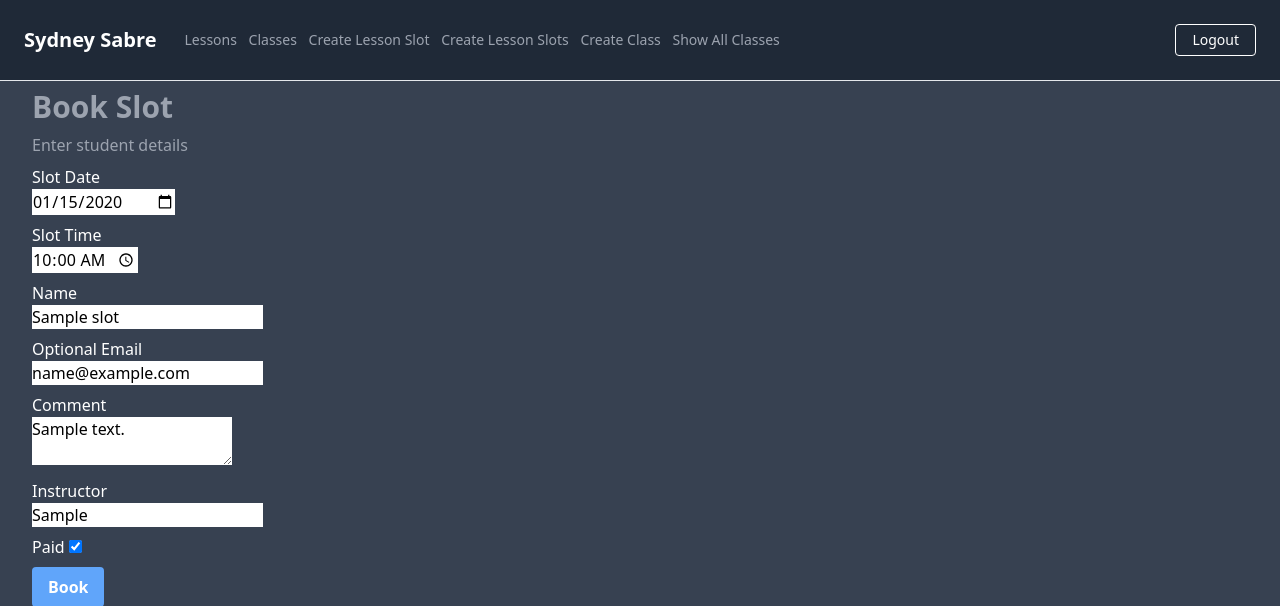
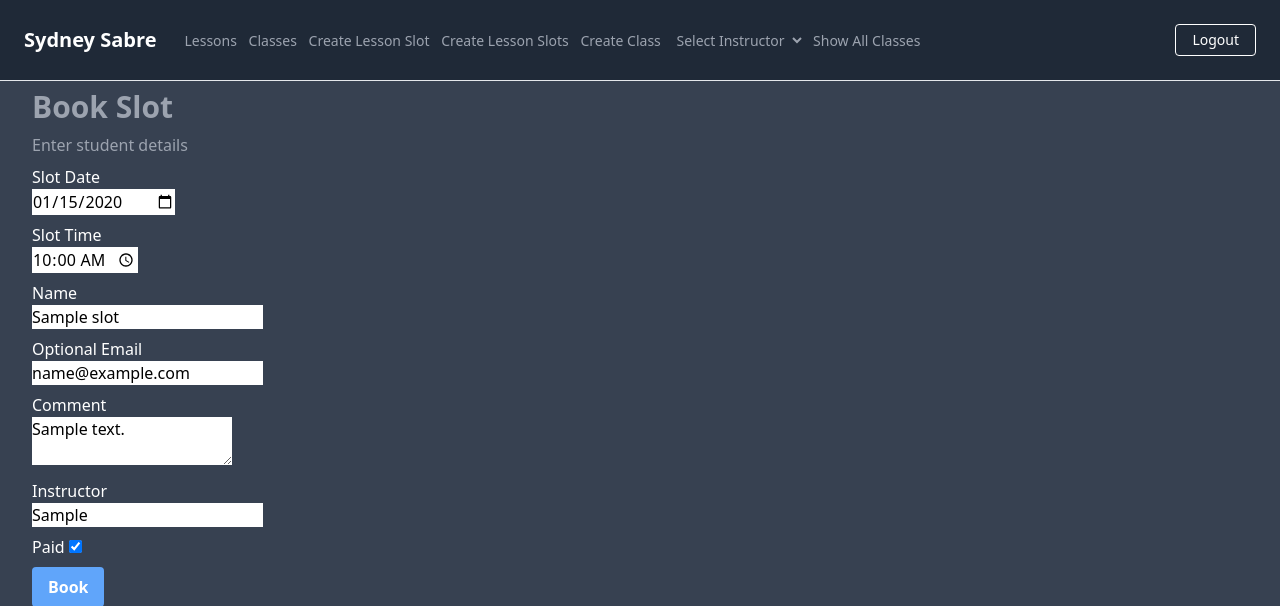
Before and after one commit to johnchowssc/lesson_booking_site, a Flask app: page /book/1 in a window 1280 px wide. Shown: the top 606 px of the page. Run offline with Flask 2, Linux system fonts and the light colour scheme; a user stored in the database is signed in; tables that the repository leaves empty hold one stand-in row (values such as "Sample post"); style sheets or scripts are compiled from the project's sources.

Commit message:
Create dropdown menu and routes to filter by instructor

```diff
--- a/app/routes.py
+++ b/app/routes.py
@@ -82,6 +82,28 @@ def show_date(date):
     slots = Slot.query.filter(and_(Slot.date < date_plus_range, Slot.date > date_minus_range)) #Show slots on current date +/- range days.
     slots = sorted(slots, key=lambda slot: slot.time) # Sort by time
     slots = sorted(slots, key=lambda slot: slot.instructor) #Sort by instructor
+    slots = sorted(slots, key=lambda slot: slot.date) # Then sort by date
+    slots_by_date = []
+    for k, g in groupby(slots, key=lambda slot: slot.date):
+        slots_by_date.append(list(g))
+    slots_by_date_instructor = []
+    for slots_in_date in slots_by_date:
+        slots_by_instructor = []
+        for k, g in groupby(slots_in_date, key= lambda slot_in_day: slot_in_day.instructor):
+            slots_by_instructor.append(list(g))
+        slots_by_date_instructor.append(slots_by_instructor)
+    return render_template('index.html', all_slots=slots_by_date_instructor, today=date, next_date=date_plus_range, prev_date=date_minus_range, prior_date=date_prev_range)
+
+# Show all future lessons for instructor
+@app.route('/instructor/<instructor>', methods=['GET'])
+def show_instructor(instructor):
+    instructor = str(instructor)
+    date = datetime.date.today()
+    date_plus_range = date + datetime.timedelta(days=SCAN_RANGE)
+    date_minus_range = date - datetime.timedelta(days=PAST_RANGE)
+    date_prev_range = date - datetime.timedelta(days=PREV_RANGE)
+    slots = Slot.query.filter(and_(Slot.date >= date, Slot.instructor == instructor)) #Show instructor slots on current date and future dates
+    slots = sorted(slots, key=lambda slot: slot.time) # Sort by time
     slots = sorted(slots, key=lambda slot: slot.date) # Then sort by date
     slots_by_date = []
     for k, g in groupby(slots, key=lambda slot: slot.date):
--- a/app/templates/base.html
+++ b/app/templates/base.html
@@ -42,6 +42,17 @@
                     href="{{url_for('create_class')}}">
                     Create Class
                 </a>
+                <select
+                    class="bg-gray-800 text-gray-400 hover:text-white px-1 mt-4 sm:mt-0"
+                    onchange="if(this.value) window.location.href=this.value">
+                    <option value="">Select Instructor</option>
+                    <option value="{{ url_for('show_instructor', instructor='John') }}">John</option>
+                    <option value="{{ url_for('show_instructor', instructor='Frances') }}">Frances</option>
+                    <option value="{{ url_for('show_instructor', instructor='Hamish') }}">Hamish</option>
+                    <option value="{{ url_for('show_instructor', instructor='Isobel') }}">Isobel</option>
+                    <option value="{{ url_for('show_instructor', instructor='Tim') }}">Tim</option>
+                    <option value="{{ url_for('show_instructor', instructor='Tom') }}">Tom</option>
+                </select>
                 <a
                     class="text-gray-400 hover:text-white block mt-4 sm:inline-block sm:mt-0 px-1"
                     href="{{url_for('show_all_classes')}}">
```
